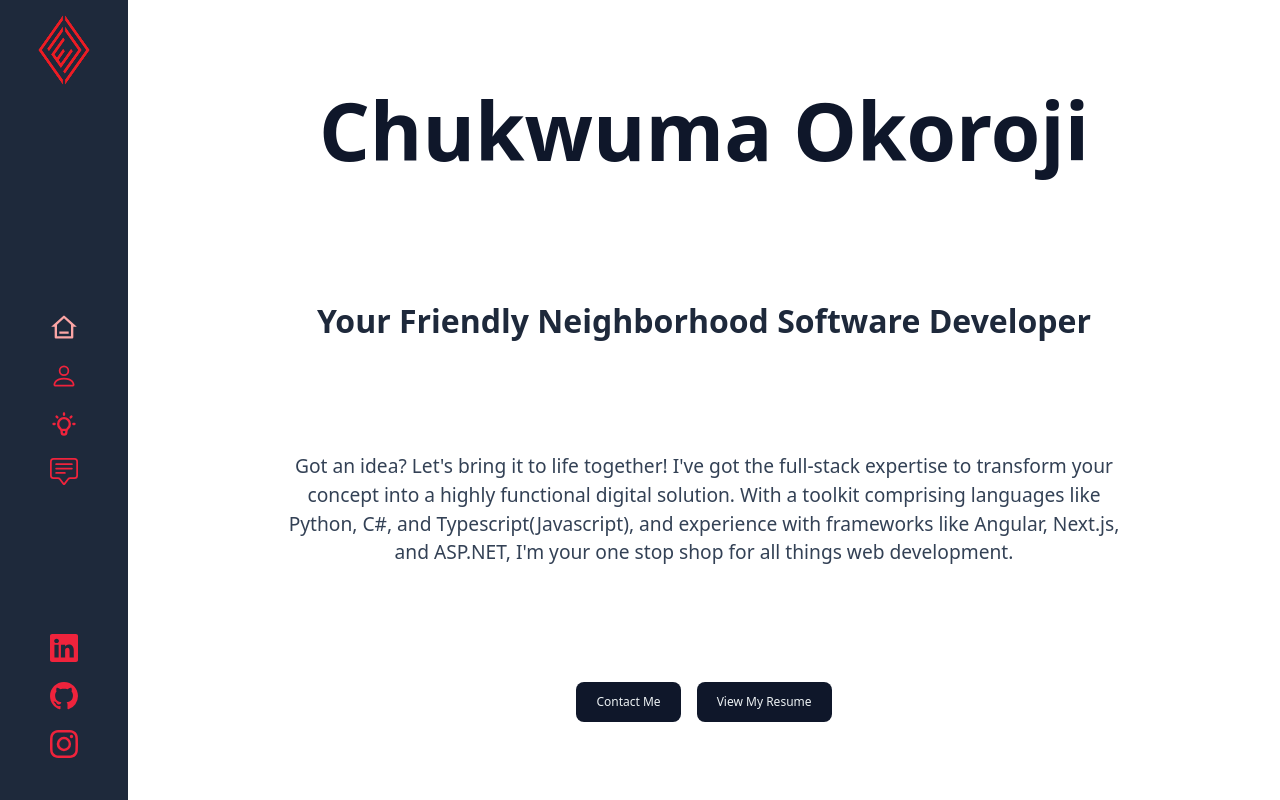
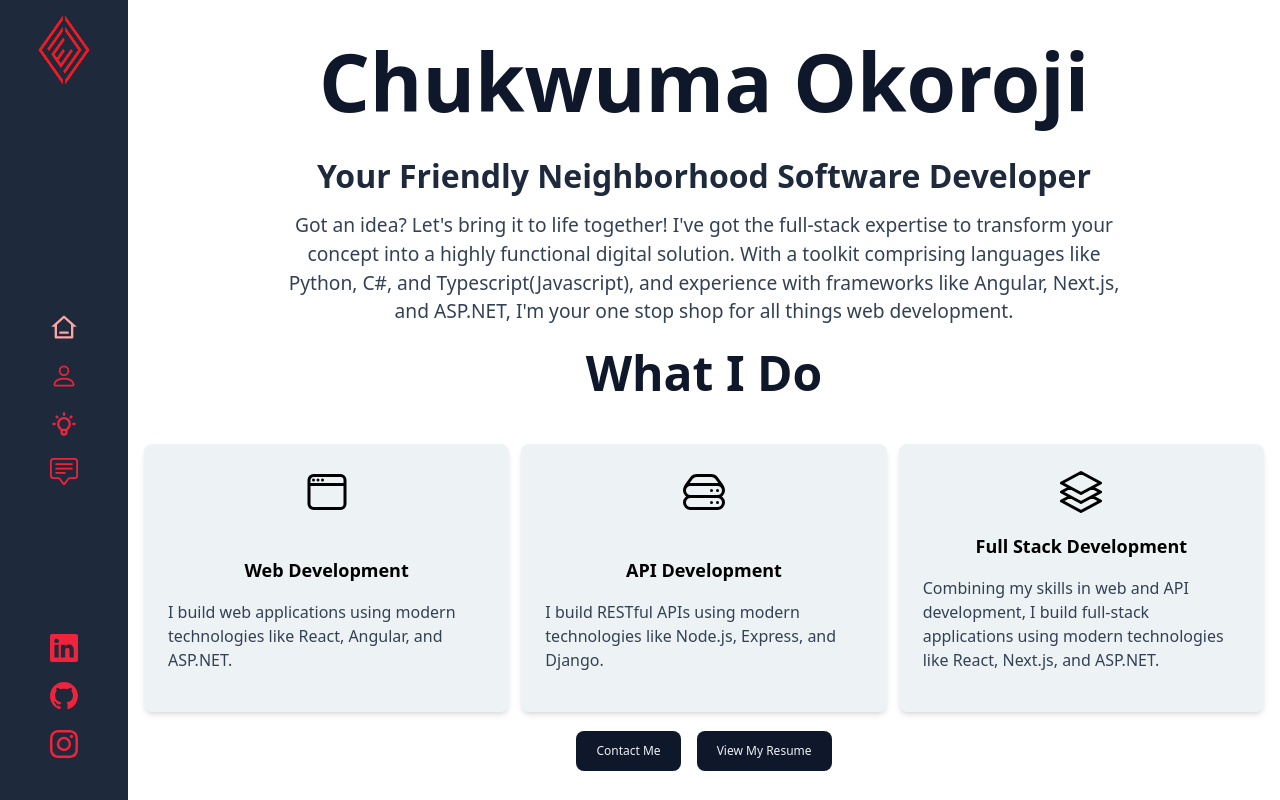
Before and after one commit to DandyChux/ceokoroji-portfolio, a Next.js app: page / in a window 1280 px wide. Built offline with nearby package versions, Linux system fonts and the light colour scheme.

Commit message:
added services section

```diff
--- a/src/app/page.tsx
+++ b/src/app/page.tsx
@@ -5,6 +5,9 @@ import Modal from '@components/common/Modal'
 import Button from '@components/common/Button'
 import Link from 'next/link'
 import ContactForm from '@components/Forms/ContactForm'
+import Card from '@components/common/Card'
+import { BsServer, BsStack, BsWindow } from 'react-icons/bs'
+
 
 export default function Home() {
 
@@ -21,6 +24,57 @@ export default function Home() {
 
                 With a toolkit comprising languages like Python, C#, and Typescript(Javascript), and experience with frameworks like Angular, Next.js, and ASP.NET, I&apos;m your one stop shop for all things web development.
             </p>
+
+            {/* Services Section */}
+            <h1 className='text-3xl mb-2 w-full text-center md:m-0 md:text-[3rem] leading-normal font-semibold text-gray-900'>What I Do</h1>
+
+            <div className='grid gap-3 pt-3 mt-3 w-full justify-items-center md:grid-cols-3'>
+                <Card>
+                    <Card.Img>
+                        <svg xmlns="http://www.w3.org/2000/svg" fill="none" viewBox="0 0 24 24" strokeWidth={1.5} stroke="currentColor" className="w-12 h-12">
+                            <path strokeLinecap="round" strokeLinejoin="round" d="M3 8.25V18a2.25 2.25 0 002.25 2.25h13.5A2.25 2.25 0 0021 18V8.25m-18 0V6a2.25 2.25 0 012.25-2.25h13.5A2.25 2.25 0 0121 6v2.25m-18 0h18M5.25 6h.008v.008H5.25V6zM7.5 6h.008v.008H7.5V6zm2.25 0h.008v.008H9.75V6z" />
+                        </svg>
+                    </Card.Img>
+                    <Card.Title>
+                        Web Development
+                    </Card.Title>
+                    <Card.Body>
+                        <p className='text-gray-700'>
+                            I build web applications using modern technologies like React, Angular, and ASP.NET.
+                        </p>
+                    </Card.Body>
+                </Card>
+                <Card>
+                    <Card.Img>
+                        <svg xmlns="http://www.w3.org/2000/svg" fill="none" viewBox="0 0 24 24" strokeWidth={1.5} stroke="currentColor" className="w-12 h-12">
+                            <path strokeLinecap="round" strokeLinejoin="round" d="M5.25 14.25h13.5m-13.5 0a3 3 0 01-3-3m3 3a3 3 0 100 6h13.5a3 3 0 100-6m-16.5-3a3 3 0 013-3h13.5a3 3 0 013 3m-19.5 0a4.5 4.5 0 01.9-2.7L5.737 5.1a3.375 3.375 0 012.7-1.35h7.126c1.062 0 2.062.5 2.7 1.35l2.587 3.45a4.5 4.5 0 01.9 2.7m0 0a3 3 0 01-3 3m0 3h.008v.008h-.008v-.008zm0-6h.008v.008h-.008v-.008zm-3 6h.008v.008h-.008v-.008zm0-6h.008v.008h-.008v-.008z" />
+                        </svg>
+                    </Card.Img>
+                    <Card.Title>
+                        API Development
+                    </Card.Title>
+                    <Card.Body>
+                        <p className='text-gray-700'>
+                            I build RESTful APIs using modern technologies like Node.js, Express, and Django.
+                        </p>
+                    </Card.Body>
+                </Card>
+                <Card>
+                    <Card.Img>
+                        <svg xmlns="http://www.w3.org/2000/svg" fill="none" viewBox="0 0 24 24" strokeWidth={1.5} stroke="currentColor" className="w-12 h-12">
+                            <path strokeLinecap="round" strokeLinejoin="round" d="M6.429 9.75L2.25 12l4.179 2.25m0-4.5l5.571 3 5.571-3m-11.142 0L2.25 7.5 12 2.25l9.75 5.25-4.179 2.25m0 0L21.75 12l-4.179 2.25m0 0l4.179 2.25L12 21.75 2.25 16.5l4.179-2.25m11.142 0l-5.571 3-5.571-3" />
+                        </svg>
+                    </Card.Img>
+                    <Card.Title>
+                        Full Stack Development
+                    </Card.Title>
+                    <Card.Body>
+                        <p className='text-gray-700'>
+                            Combining my skills in web and API development, I build full-stack applications using modern technologies like React, Next.js, and ASP.NET.
+                        </p>
+                    </Card.Body>
+                </Card>
+            </div>
 
             <div className="flex">
                 <Button size={'lg'} variant={'regular'} onClick={() => setShowModal(true)}>
--- a/src/components/Alert.tsx
+++ b/src/components/Alert.tsx
@@ -15,7 +15,7 @@ const Alert: React.FC = () => {
         if (alert.show) {
             const timer = setTimeout(() => {
                 setAlert(prev => ({ ...prev, show: false }))
-            }, 5000); // the alert will disappear after 5 seconds
+            }, 2500); // the alert will disappear after 2.5 seconds
 
             return () => clearTimeout(timer);
         }
--- /dev/null
+++ b/src/components/common/Card.tsx
@@ -0,0 +1,60 @@
+"use client"
+
+import React, { type PropsWithChildren, useEffect, useRef, forwardRef } from 'react'
+import clsx from 'clsx'
+
+interface CardProps extends React.HTMLAttributes<HTMLDivElement> {
+    children: React.ReactNode;
+}
+
+const Card: React.FC<CardProps> & {
+    Img: React.FC<CardProps>;
+    Title: React.FC<CardProps>;
+    Body: React.FC<CardProps>;
+} = ({ children, className }) => {
+
+    const cardRef = useRef<HTMLDivElement>(null);
+
+    return (
+        <div ref={cardRef} className={clsx(
+            'bg-white p-6 rounded-lg shadow-md w-full max-w-lg flex flex-col',
+            className
+        )}>
+            {children}
+        </div>
+    )
+
+}
+
+const CardImg: React.FC<CardProps> = ({ children, className }) => (
+    <div className={clsx(
+        'flex flex-grow justify-center mb-4 relative w-full',
+        className
+    )}>
+        {children}
+    </div>
+)
+
+const CardTitle: React.FC<CardProps> = ({ children, className }) => (
+    <div className={clsx(
+        'text-center text-lg font-semibold mb-4 w-full',
+        className
+    )}>
+        {children}
+    </div>
+)
+
+const CardBody: React.FC<CardProps> = ({ children, className }) => (
+    <div className={clsx(
+        'text-base font-medium mb-4 w-full',
+        className
+    )}>
+        {children}
+    </div>
+)
+
+Card.Img = CardImg;
+Card.Title = CardTitle;
+Card.Body = CardBody;
+
+export default Card;
```
